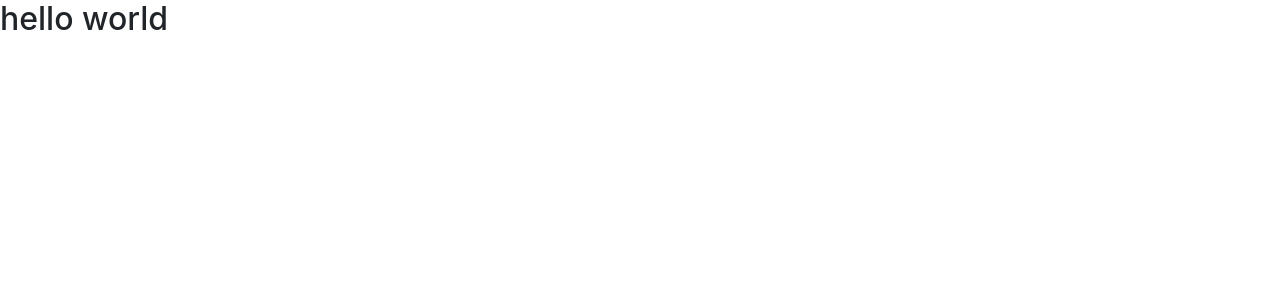
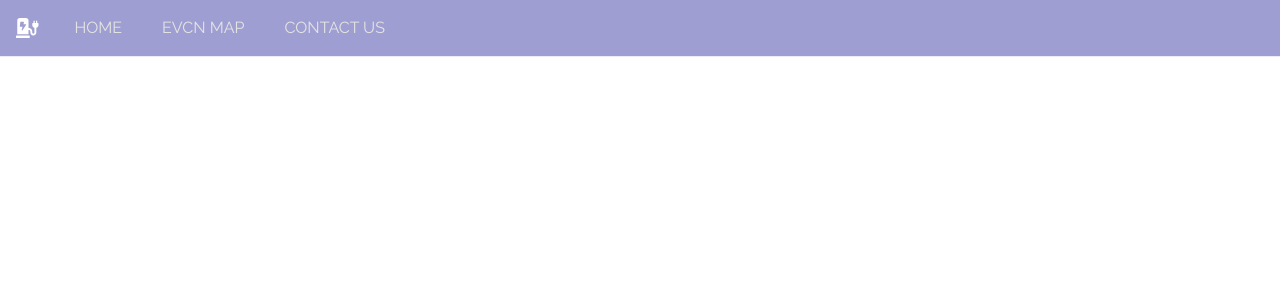
Before and after one commit to juliancameron79/ev, a React (Create React App) app: page / in a window 1280 px wide. Shown: the top 300 px of the page. Built offline with nearby package versions, Linux system fonts and the light colour scheme.

Commit message:
Basic design for navbar component completed

```diff
--- a/package.json
+++ b/package.json
@@ -3,6 +3,9 @@
   "version": "0.1.0",
   "private": true,
   "dependencies": {
+    "@fortawesome/fontawesome-svg-core": "^1.2.35",
+    "@fortawesome/free-solid-svg-icons": "^5.15.3",
+    "@fortawesome/react-fontawesome": "^0.1.14",
     "@testing-library/jest-dom": "^5.14.1",
     "@testing-library/react": "^11.2.7",
     "@testing-library/user-event": "^12.8.3",
--- a/src/App.css
+++ b/src/App.css
@@ -1,38 +1,78 @@
-.App {
-  text-align: center;
+:root {
+  --primary-white: hsl(0, 0%, 100%);
+  --primary-white-50: hsl(0, 0%, 89%);
+  --primary-transparent-blue: hsla(240, 100%, 27%, 0.38);
+  --primary-light-grey: hsl(240, 100%, 96%);
 }
 
-.App-logo {
-  height: 40vmin;
-  pointer-events: none;
+body {
+  margin: 0;
+  padding: 0;
+  font-family: "Raleway", sans-serif;
 }
 
-@media (prefers-reduced-motion: no-preference) {
-  .App-logo {
-    animation: App-logo-spin infinite 20s linear;
+/******************************* NAVBAR *******************************/
+
+.navbar {
+  background-color: var(--primary-transparent-blue) !important;
+  -webkit-backdrop-filter: saturate(180%) blur(50px);
+  backdrop-filter: saturate(50%) blur(20px);
+  border-bottom: solid 1px var(--primary-light-grey);
+}
+.navbar-toggler {
+  border: 0 !important;
+}
+
+.navbar-brand {
+  -webkit-animation: navIconAnimate 1s both;
+  animation: navIconAnimate 1s both;
+}
+
+.navbar-brand i {
+  transform: rotate(45deg);
+}
+
+/*-------- MENU LINKS --------*/
+/* nav a.nav-link {
+  font-weight: 300;
+  font-size: 0.8rem;
+  letter-spacing: 0.0375rem;
+} */
+
+nav ul li {
+  text-transform: uppercase;
+}
+
+.navbar-nav > li > a {
+  margin-right: 0.75rem;
+  margin-left: 0.75rem;
+  color: var(--primary-white-50) !important;
+}
+
+.navbar-nav > li > a.active,
+.navbar-nav > li > a:focus {
+  font-weight: 400;
+  color: var(--primary-white) !important;
+}
+
+.navbar-nav > li > a:hover {
+  font-weight: 400;
+  color: var(--primary-white) !important;
+}
+
+/* ------------ MEDIA ------------ */
+
+@keyframes navIconAnimate {
+  0% {
+    transform: translateY(-2000px);
+  }
+  60% {
+    transform: translateY(30px);
+  }
+  80% {
+    transform: translateY(-10px);
+  }
+  100% {
+    transform: translateY(0px);
   }
 }
-
-.App-header {
-  background-color: #282c34;
-  min-height: 100vh;
-  display: flex;
-  flex-direction: column;
-  align-items: center;
-  justify-content: center;
-  font-size: calc(10px + 2vmin);
-  color: white;
-}
-
-.App-link {
-  color: #61dafb;
-}
-
-@keyframes App-logo-spin {
-  from {
-    transform: rotate(0deg);
-  }
-  to {
-    transform: rotate(360deg);
-  }
-}
--- a/src/App.js
+++ b/src/App.js
@@ -1,9 +1,10 @@
 import "./App.css";
+import Navbar from "./component/Navbar";
 
 function App() {
   return (
     <>
-      <h2>hello world</h2>
+      <Navbar></Navbar>
     </>
   );
 }
--- /dev/null
+++ b/src/component/Navbar.js
@@ -0,0 +1,37 @@
+import React from "react";
+import { FontAwesomeIcon } from "@fortawesome/react-fontawesome";
+import { faChargingStation } from "@fortawesome/free-solid-svg-icons";
+
+const Navbar = () => {
+  return (
+    <nav className="navbar navbar-expand-md navbar-dark fixed-top" id="myScrollspy">
+      <div className="navbar-brand">
+        <FontAwesomeIcon className="brand-icon" icon={faChargingStation}></FontAwesomeIcon>
+      </div>
+      <button className="navbar-toggler collapsed" type="button" data-toggle="collapse" data-target="#navbarsExampleDefault" aria-controls="navbarsExampleDefault" aria-expanded="false" aria-label="Toggle navigation">
+        <span className="navbar-toggler-icon"></span>
+      </button>
+      <div className="navbar-collapse collapse" id="navbarsExampleDefault">
+        <ul className="navbar-nav mr-auto">
+          <li className="nav-item">
+            <a className="nav-link" href="#home">
+              Home <span className="sr-only">(current)</span>
+            </a>
+          </li>
+          <li className="nav-item">
+            <a className="nav-link" href="#evcn-map">
+              EVCN Map
+            </a>
+          </li>
+          <li className="nav-item">
+            <a className="nav-link" href="#contact-us">
+              Contact Us
+            </a>
+          </li>
+        </ul>
+      </div>
+    </nav>
+  );
+};
+
+export default Navbar;
```
Also changed, not shown: 1 other file (tests, documents, lock files or other folders).
